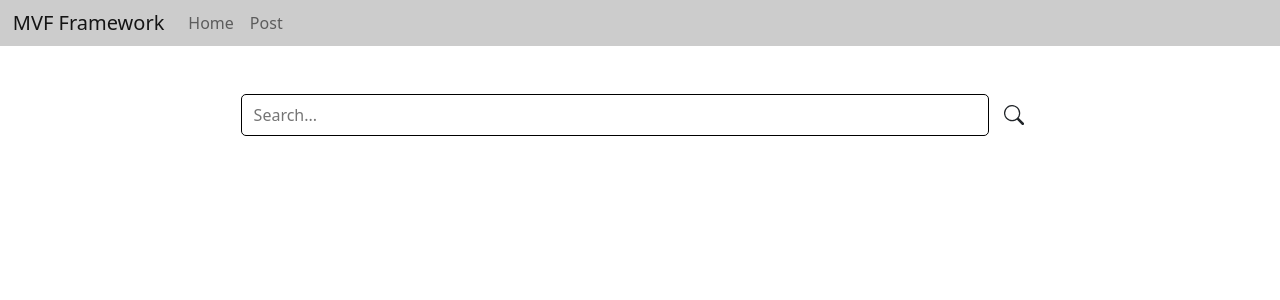
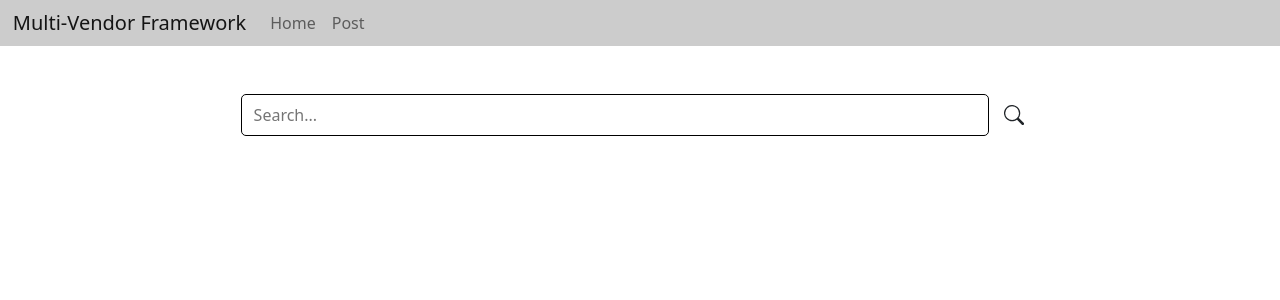
Before and after one commit to patatoes1235/hackillinois2023, a Next.js app in the folder mvf/: page / in a window 1280 px wide. Shown: the top 300 px of the page. Built offline with nearby package versions, Linux system fonts and the light colour scheme.

Commit message:
Change app name in navbar

```diff
--- a/mvf/src/components/navbar.js
+++ b/mvf/src/components/navbar.js
@@ -6,7 +6,7 @@
     return (
     <Navbar expand="lg">
       {/* <Container className="w-100 float-left"> */}
-        <Navbar.Brand href="/">MVF Framework</Navbar.Brand>
+        <Navbar.Brand href="/">Multi-Vendor Framework</Navbar.Brand>
         <Navbar.Toggle aria-controls="basic-navbar-nav" />
         <Navbar.Collapse id="basic-navbar-nav">
           <Nav className="me-auto">
```
